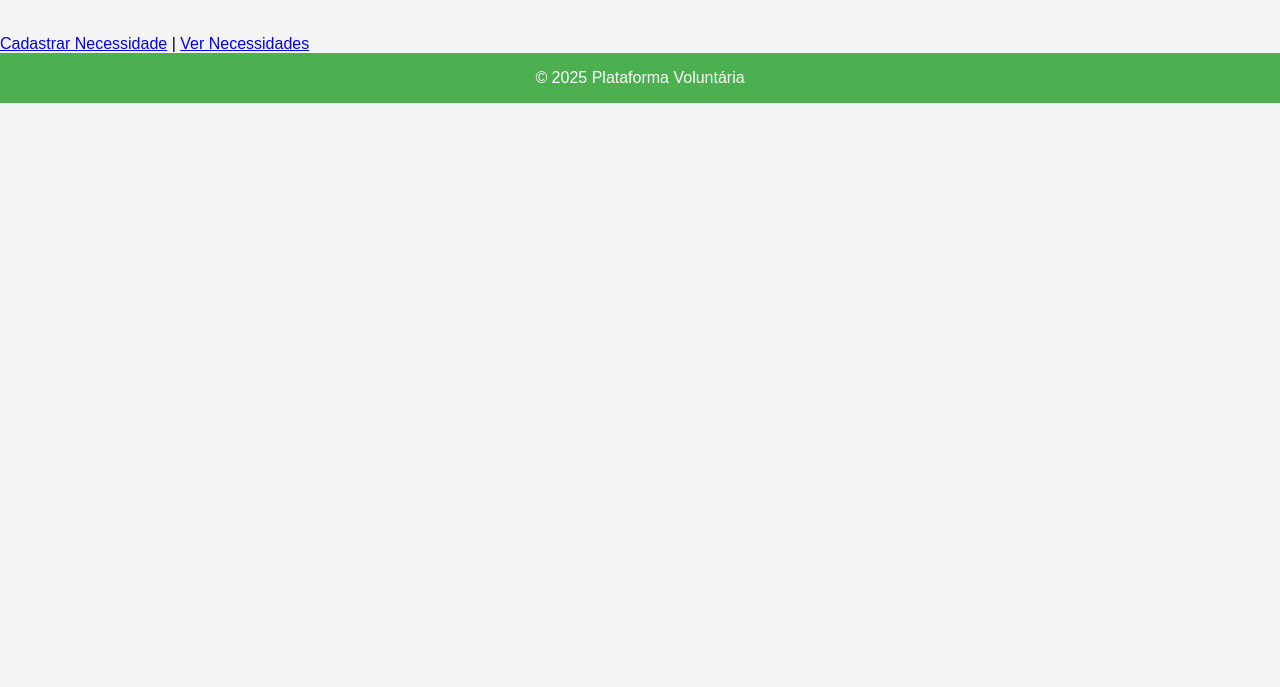
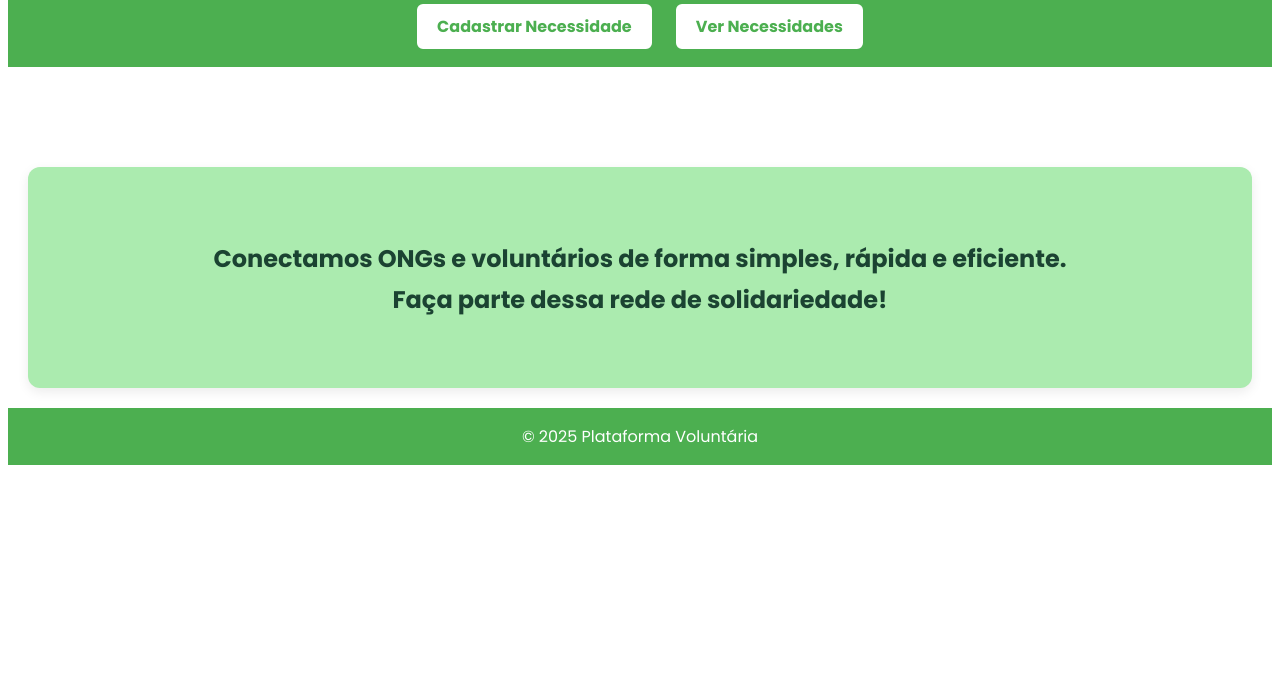
Before and after one commit to SrJhol/ProjetoVol, a plain HTML site: page index.html in a window 1280 px wide. Shown: the part 113-800 px from the top of the page. Drawn offline with Linux system fonts and the light colour scheme.

Commit message:
feat: aprimora página inicial com menu dinâmico, centralização e animação no texto
- Implementa menu superior com botões estilizados para navegação entre cadastro e visualização de necessidades
- Centraliza o conteúdo principal para melhor experiência visual
- Aumenta peso da fonte do texto para melhor legibilidade
- Adiciona animação suave de flutuação para dar dinamismo ao texto
- Mantém identidade visual com esquema de cores consistente

```diff
--- a/index.html
+++ b/index.html
@@ -1,17 +1,27 @@
 <html lang="pt-br">
+
 <head>
     <meta charset="UTF-8">
     <meta name="viewport" content="width=device-width, initial-scale=1.0">
     <title>Plataforma Voluntária</title>
-     <link rel="stylesheet" href="style.css">
+    <link rel="stylesheet" href="style.css">
+    <link href="https://fonts.googleapis.com/css2?family=Poppins:wght@400;700;800&display=swap" rel="stylesheet">
+
 </head>
+
 <body>
-    <head><h1>Plataforma Voluntária</h1></head>
-    <main><p>Conectamos ONGs a voluntários de forma simples e eficiente.</p></main>
-     <nav>
-            <a href="cadastro.html">Cadastrar Necessidade</a> |
-            <a href="visualizar.html">Ver Necessidades</a>
+    <header>
+        <h1>Plataforma Voluntária</h1>
+        <nav class="menu-topo">
+            <a href="cadastro.html" class="btn-menu">Cadastrar Necessidade</a>
+            <a href="visualizar.html" class="btn-menu">Ver Necessidades</a>
         </nav>
+    </header>
+    <main class="inicio"><SEction class="inicial">
+        <p>Conectamos <strong>ONGs</strong> e <strong>voluntários</strong> de forma simples, rápida e eficiente.<br>
+            Faça parte dessa rede de solidariedade!</p></SEction>
+    </main>
     <footer>&copy; 2025 Plataforma Voluntária</footer>
 </body>
+
 </html>
--- a/style.css
+++ b/style.css
@@ -1,9 +1,8 @@
+
 body {
-    font-family: Arial, sans-serif;
-    margin: 0;
-    padding: 0;
-    background-color: #f4f4f4;
+    font-family: 'Poppins', Arial, sans-serif;
 }
+
 
 header {
     background-color: #4CAF50;
@@ -104,3 +103,65 @@ textarea {
     border-radius: 5px;
     resize: vertical; /* Permite redimensionar verticalmente */
 }
+.menu-topo {
+    display: flex;
+    justify-content: center;
+    gap: 20px;
+    margin-top: 10px;
+    flex-wrap: wrap;
+}
+
+.btn-menu {
+    background-color: white;
+    color: #4CAF50;
+    padding: 10px 20px;
+    text-decoration: none;
+    border: 2px solid #4CAF50;
+    border-radius: 8px;
+    transition: background-color 0.3s, color 0.3s;
+    font-weight: bold;
+}
+
+.btn-menu:hover {
+    background-color: #4CAF50;
+    color: white;
+}
+
+.inicio {
+    text-align: center;
+    font-size: 1.2em;
+    color: #333;
+    margin-top: 80px;
+}
+
+.inicial {
+  background: #abebaf;
+  padding: clamp(1rem, 5vw, 3rem) clamp(1rem, 5vw, 2rem);
+  border-radius: 12px;
+  box-shadow: 0 4px 12px rgba(0, 0, 0, 0.08);
+  text-align: center;
+}
+
+
+.inicial h2 {
+  font-size: clamp(1.1rem, 6vw, 2.5rem);
+}
+
+
+.inicial p {
+  font-size: clamp(1rem, 2.5vw, 1.5rem);
+  line-height: 1.7;
+  font-weight: 700;
+  color: #1b4332;
+  margin-bottom: 20px;
+  animation: flutuar 2.5s ease-in-out infinite alternate;
+}
+
+@keyframes flutuar {
+  from {
+    transform: translateY(0);
+  }
+  to {
+    transform: translateY(-5px);
+  }
+}
```
